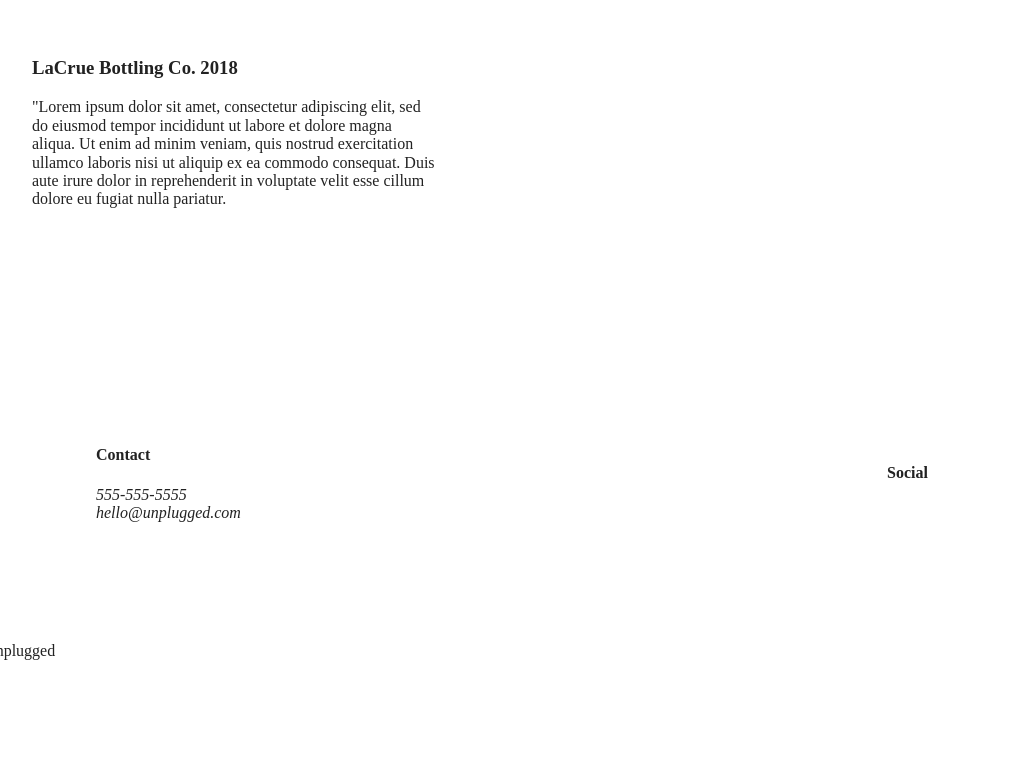
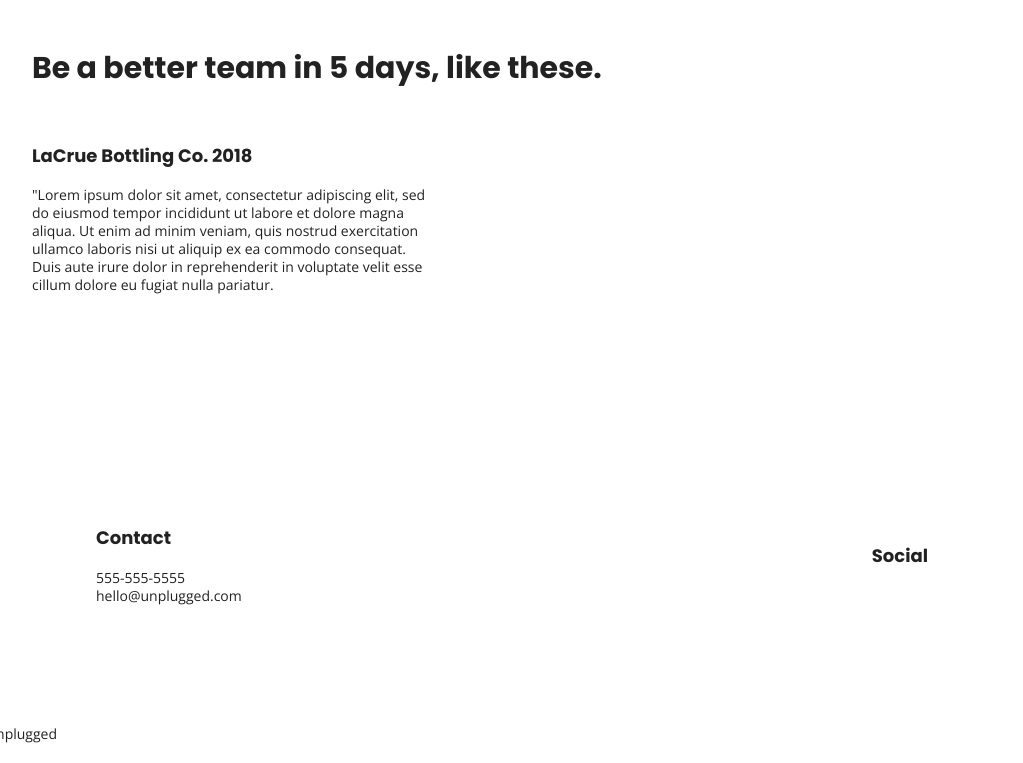
Before and after one commit to Whitehurst87/unplugged-website-project, a website built with Parcel: page index.html in a window 1280 px wide. Shown: the part 1485-2248 px from the top of the page, without its empty margins (128-1151 px from the left). Before the commit the page ends 2166 px from the top, so only its background shows below. Built offline with nearby package versions, Linux system fonts and the light colour scheme.

Commit message:
added text styles

```diff
--- a/about/index.html
+++ b/about/index.html
@@ -18,7 +18,8 @@
 
   <link rel="stylesheet" href="../css/normalize.css">
   <link rel="stylesheet" href="../css/main.css">
-
+  <!-- Google Fonts -->
+  <link href="https://fonts.googleapis.com/css?family=Open+Sans:400,700|Poppins:500,700" rel="stylesheet">
   <meta name="theme-color" content="#fafafa">
 </head>
 
--- a/css/main.css
+++ b/css/main.css
@@ -86,7 +86,50 @@ textarea {
 /* ==========================================================================
    Author's custom styles
    ========================================================================== */
-   .content-wrapper {
+    /* General Styles */
+
+   html {
+        font-size: 16px;
+  }
+
+  body {
+      font-family: 'Open Sans', sans-serif;
+      font-size: 1em;
+      text-align: left;
+  }
+
+  ul,
+  ol {
+   list-style-type: none;
+  }
+
+  a {
+    color: #e2e3ed;
+    text-decoration: none;
+  }
+
+  h2 {
+    font-family: 'Poppins', sans-serif;
+    font-size: 1.875em;
+  }
+
+  h3,
+  h4 {
+    font-family: 'Poppins', sans-serif;
+    margin: 20px 0;
+    font-size: 1.125em;
+  }
+
+  p {
+    font-size: .875em;
+    line-height: 1.285;
+  }
+
+  address {
+   font-style: normal;
+  }
+
+.content-wrapper {
     width: 90%;
     margin: 50px 0;
   }
--- a/index.html
+++ b/index.html
@@ -18,7 +18,8 @@
 
   <link rel="stylesheet" href="css/normalize.css">
   <link rel="stylesheet" href="css/main.css">
-
+  <!-- Google Fonts -->
+  <link href="https://fonts.googleapis.com/css?family=Open+Sans:400,700|Poppins:500,700" rel="stylesheet">
   <meta name="theme-color" content="#fafafa">
 </head>
 
```
Also changed, not shown: faq/index.html (+2 -1 lines).
